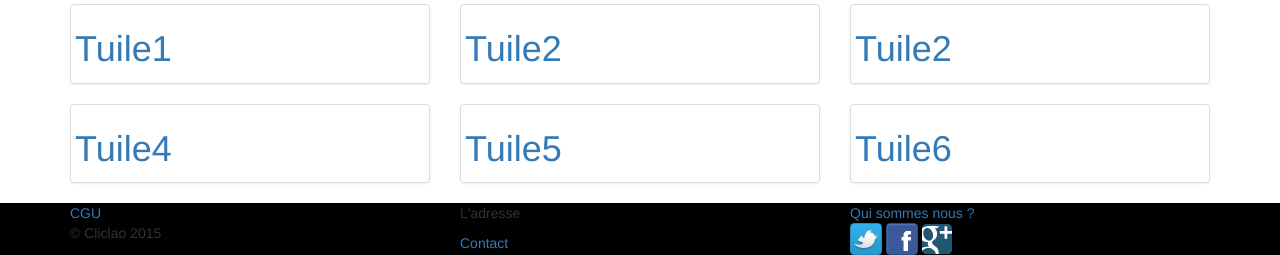
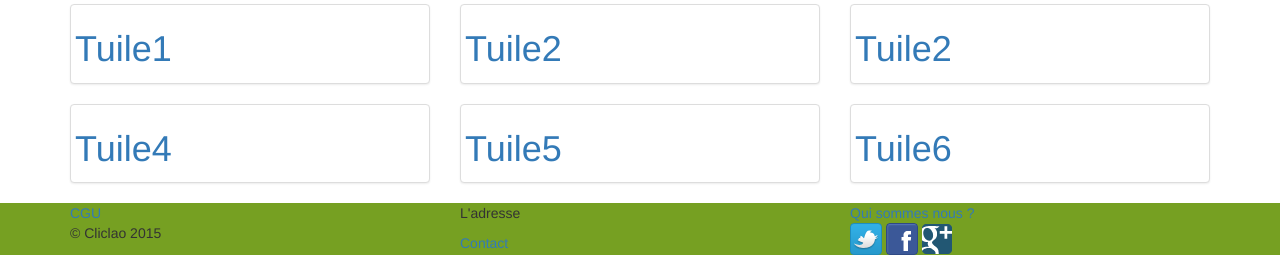
Before and after one commit to CamiJi/cliclao, a PHP site: page / in a window 1280 px wide. Shown: the part 756-1011 px from the top of the page. Run offline with PHP 8.4, Linux system fonts and the light colour scheme; some libraries are stand-ins or nearby versions.

Commit message:
couleur footer

```diff
--- a/css/main.css
+++ b/css/main.css
@@ -39,6 +39,6 @@
 	margin-bottom: 50px;
 }
 footer {
-	background-color: black;
+	background-color: #76a022;
 	font-size: 1em;
 }
```
